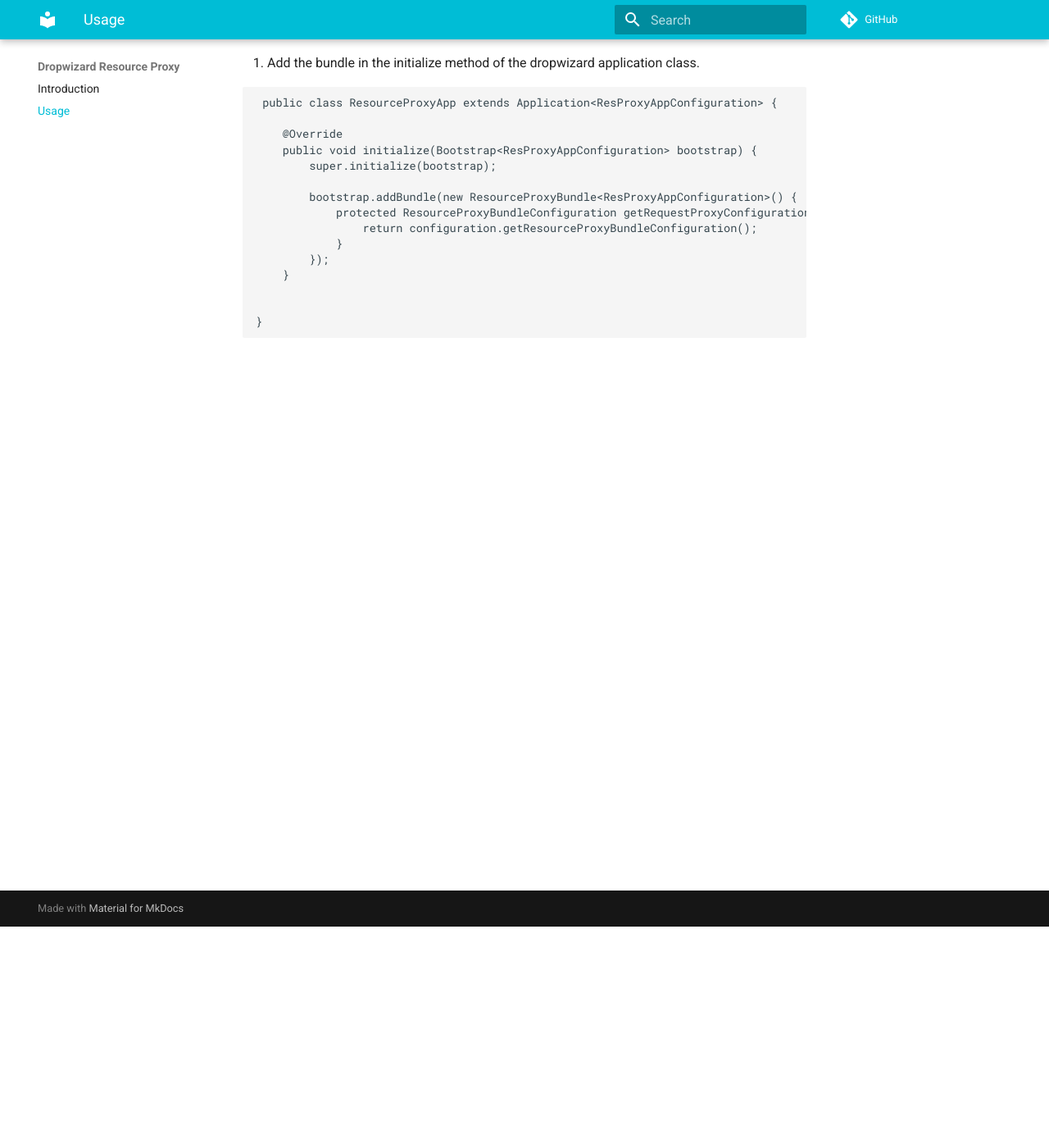
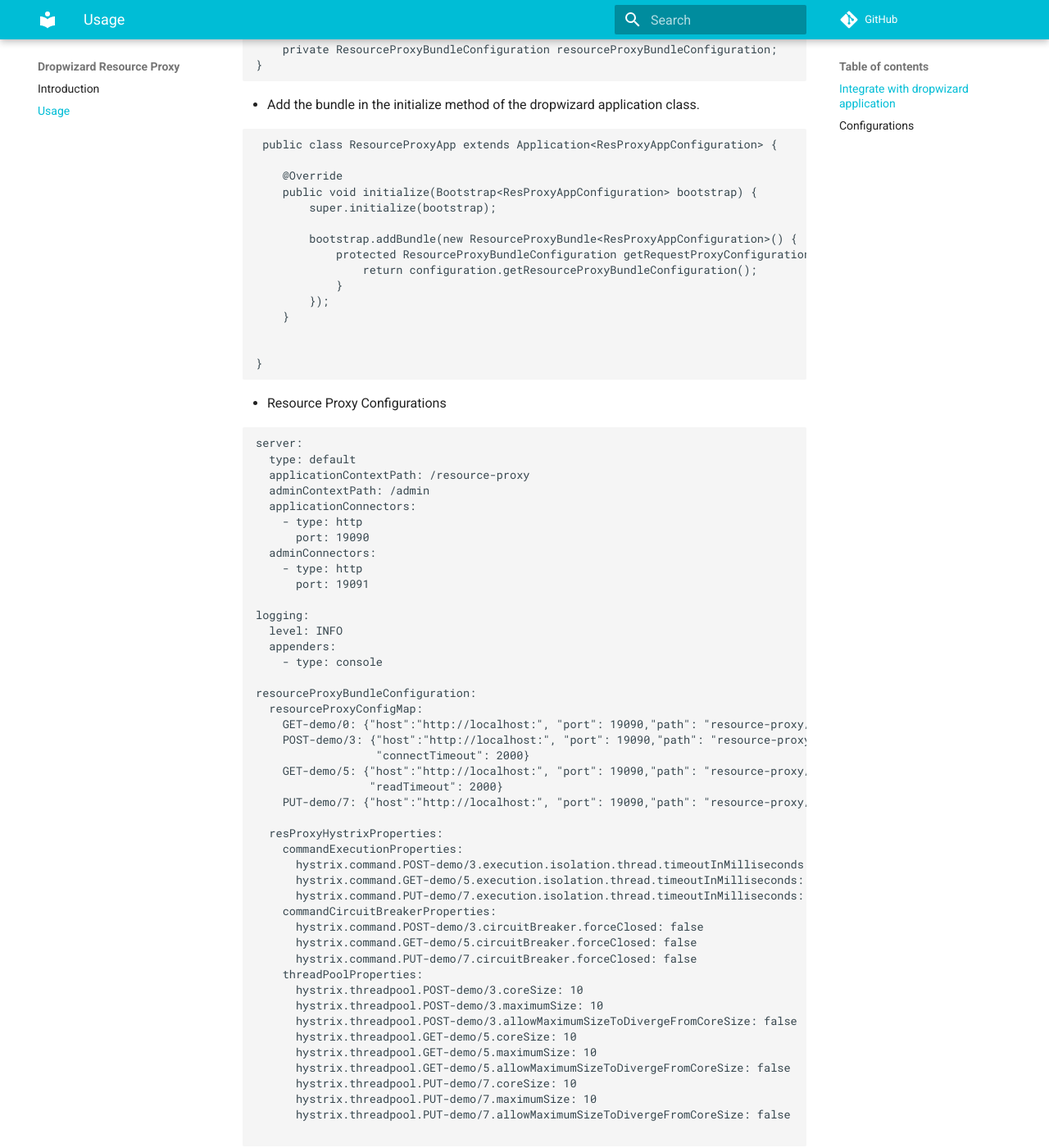
Before and after one commit to pradyothadavi/resource-proxy, an MkDocs documentation site: the page built from docs/usage.md, in a window 1280 px wide and 1400 px high, scrolled down 270 px. Shown: the whole window at 82% size. Built offline with MkDocs 1.6.1 and Material for MkDocs 9.7.7, drawn with Linux system fonts in a browser that asks for light colours; comment, search, counter and statistics services are not loaded; some of the changed text lies outside the part shown.

Commit message:
Usage Documentation

````diff
--- a/docs/usage.md
+++ b/docs/usage.md
@@ -30,3 +32,113 @@
 
 }
 ```
+
+* Resource Proxy Configurations
+``` yaml
+server:
+  type: default
+  applicationContextPath: /resource-proxy
+  adminContextPath: /admin
+  applicationConnectors:
+    - type: http
+      port: 19090
+  adminConnectors:
+    - type: http
+      port: 19091
+
+logging:
+  level: INFO
+  appenders:
+    - type: console
+
+resourceProxyBundleConfiguration:
+  resourceProxyConfigMap:
+    GET-demo/0: {"host":"http://localhost:", "port": 19090,"path": "resource-proxy/demo/1","proxyEnabled": true}
+    POST-demo/3: {"host":"http://localhost:", "port": 19090,"path": "resource-proxy/demo/4","proxyEnabled": true,
+                  "connectTimeout": 2000}
+    GET-demo/5: {"host":"http://localhost:", "port": 19090,"path": "resource-proxy/demo/6","proxyEnabled": true,
+                 "readTimeout": 2000}
+    PUT-demo/7: {"host":"http://localhost:", "port": 19090,"path": "resource-proxy/demo/8","proxyEnabled": true}
+
+  resProxyHystrixProperties:
+    commandExecutionProperties:
+      hystrix.command.POST-demo/3.execution.isolation.thread.timeoutInMilliseconds: 3000
+      hystrix.command.GET-demo/5.execution.isolation.thread.timeoutInMilliseconds: 3000
+      hystrix.command.PUT-demo/7.execution.isolation.thread.timeoutInMilliseconds: 3000
+    commandCircuitBreakerProperties:
+      hystrix.command.POST-demo/3.circuitBreaker.forceClosed: false
+      hystrix.command.GET-demo/5.circuitBreaker.forceClosed: false
+      hystrix.command.PUT-demo/7.circuitBreaker.forceClosed: false
+    threadPoolProperties:
+      hystrix.threadpool.POST-demo/3.coreSize: 10
+      hystrix.threadpool.POST-demo/3.maximumSize: 10
+      hystrix.threadpool.POST-demo/3.allowMaximumSizeToDivergeFromCoreSize: false
+      hystrix.threadpool.GET-demo/5.coreSize: 10
+      hystrix.threadpool.GET-demo/5.maximumSize: 10
+      hystrix.threadpool.GET-demo/5.allowMaximumSizeToDivergeFromCoreSize: false
+      hystrix.threadpool.PUT-demo/7.coreSize: 10
+      hystrix.threadpool.PUT-demo/7.maximumSize: 10
+      hystrix.threadpool.PUT-demo/7.allowMaximumSizeToDivergeFromCoreSize: false
+
+```
+
+## Configurations
+* Resource Proxy Bundle
+```java
+public class ResourceProxyBundleConfiguration {
+
+	/**
+	 * Format of the key ( http_method-resource_path )
+	 * A map of keys to {@link in.adavi.pradyot.resourceproxy.core.ResourceProxyConfig}
+	 */
+	private Map<String,ResourceProxyConfig> resourceProxyConfigMap;
+
+	/**
+	 * Control flag to dis/enable Hystrix Circuit Breaker
+	 */
+	private boolean hystrixEnabled;
+
+	/**
+	 * Hystrix Circuit Breaker properties for the resources being proxied.
+	 */
+	private ResProxyHystrixProperties resProxyHystrixProperties;
+}
+```
+
+* ResourceProxyConfig
+```java
+public class ResourceProxyConfig {
+
+	/**
+	 * Host of the proxy
+	 */
+	private String host;
+
+	/**
+	 * Port of the proxy
+	 */
+	private int port;
+
+	/**
+	 * Path of the proxy resource
+	 */
+	private String path;
+
+	/**
+	 * Control to dis/enable the proxy
+	 */
+	private boolean proxyEnabled;
+
+	/**
+	 * Connection timeout
+	 */
+	@Builder.Default
+	private int connectTimeout = 1000;
+
+	/**
+	 * Read timeout
+	 */
+	@Builder.Default
+	private int readTimeout = 1000;
+}
+```
````
Also changed, not shown: other parts of docs/usage.md (+7 -5 lines), 1 other file.
